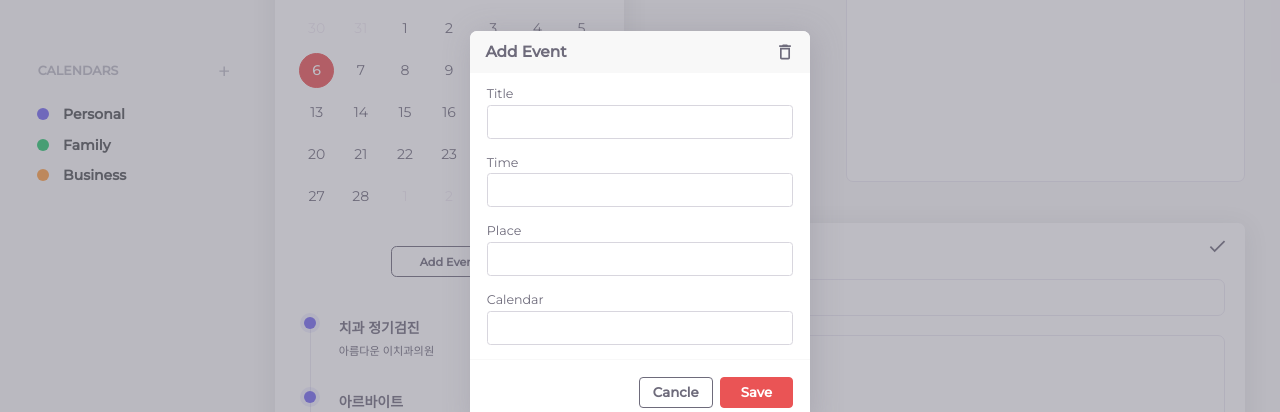
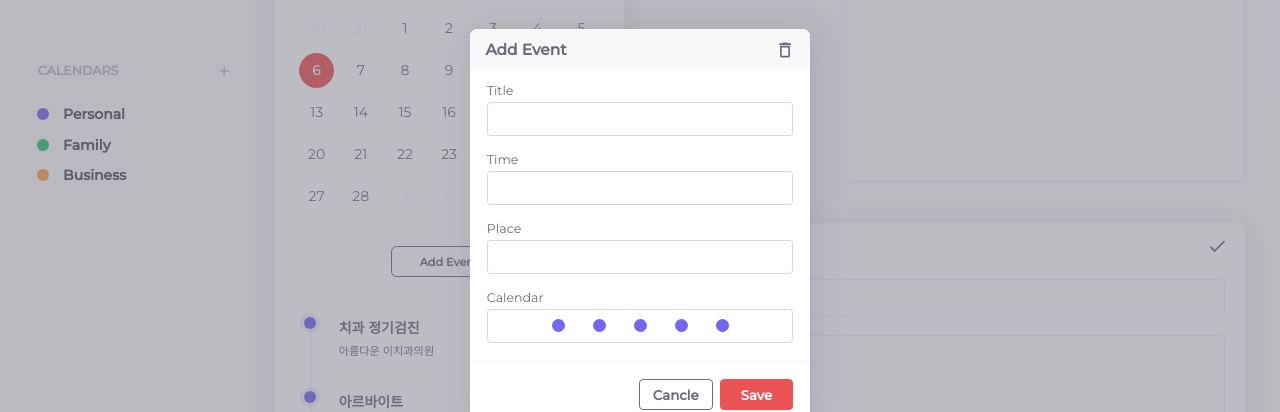
Before and after one commit to joan-KIM/diary, a React (Create React App) app: page / in a window 1280 px wide. Shown: the part 172-584 px from the top of the page. Built offline with nearby package versions, Linux system fonts and the light colour scheme.

Commit message:
카테고리 입력칸 불렛 정렬

```diff
--- a/src/App.css
+++ b/src/App.css
@@ -655,7 +655,7 @@ body{
 }
 
 .modal form{
-  padding: 0.3em 0 0.5em 0;
+  padding: 0.3em 0 0.8em 0;
 }
 
 .delete-event-btn{
@@ -675,7 +675,7 @@ body{
   padding-bottom: 0.3em;
 }
 
-.event-input-group div{
+.event-inputbox-wrapper{
   background-color: #ffffff;
   padding: 0.5em;
   border-radius: 0.25em;
@@ -717,3 +717,16 @@ body{
   padding: 0.5em 1.5em;
   margin-left: 0.5em;
 }
+
+.select-category{
+  display: flex;
+  justify-content: center;
+}
+
+.event-category{
+  width: 13px;
+  height: 13px;
+  border-radius: 50%;
+  background-color: #7367f0;
+  margin: 0.2em 1em;
+}
--- a/src/components/Modal.jsx
+++ b/src/components/Modal.jsx
@@ -1,5 +1,6 @@
 import React from "react";
 import { MdOutlineDelete } from "react-icons/md";
+import classNames from "classnames";
 
 export default function Modal(){
     return (
@@ -13,29 +14,33 @@ export default function Modal(){
                 <form className="md-input-wrapper">
                     <div className="event-input-group">
                         <label for="event-title">Title</label>
-                        <div>
+                        <div className="event-inputbox-wrapper">
                             <input type="text" id="event-title"></input>
                         </div>
                     </div>
 
                     <div className="event-input-group">
                         <label for="event-time">Time</label>
-                        <div>
+                        <div className="event-inputbox-wrapper">
                             <input type="text" id="event-time"></input>
                         </div>
                     </div>
 
                     <div className="event-input-group">
                         <label for="event-place">Place</label>
-                        <div>
+                        <div className="event-inputbox-wrapper">
                             <input type="text" id="event-place"></input>
                         </div>
                     </div>
 
                     <div className="event-input-group">
                         <label for="event-category">Calendar</label>
-                        <div>
-                            <input type="text" id="event-category"></input>
+                        <div className={classNames("event-inputbox-wrapper", "select-category")} >
+                            <div className="event-category" />
+                            <div className="event-category" />
+                            <div className="event-category" />
+                            <div className="event-category" />
+                            <div className="event-category" />
                         </div>
                     </div>
                 </form>
```
